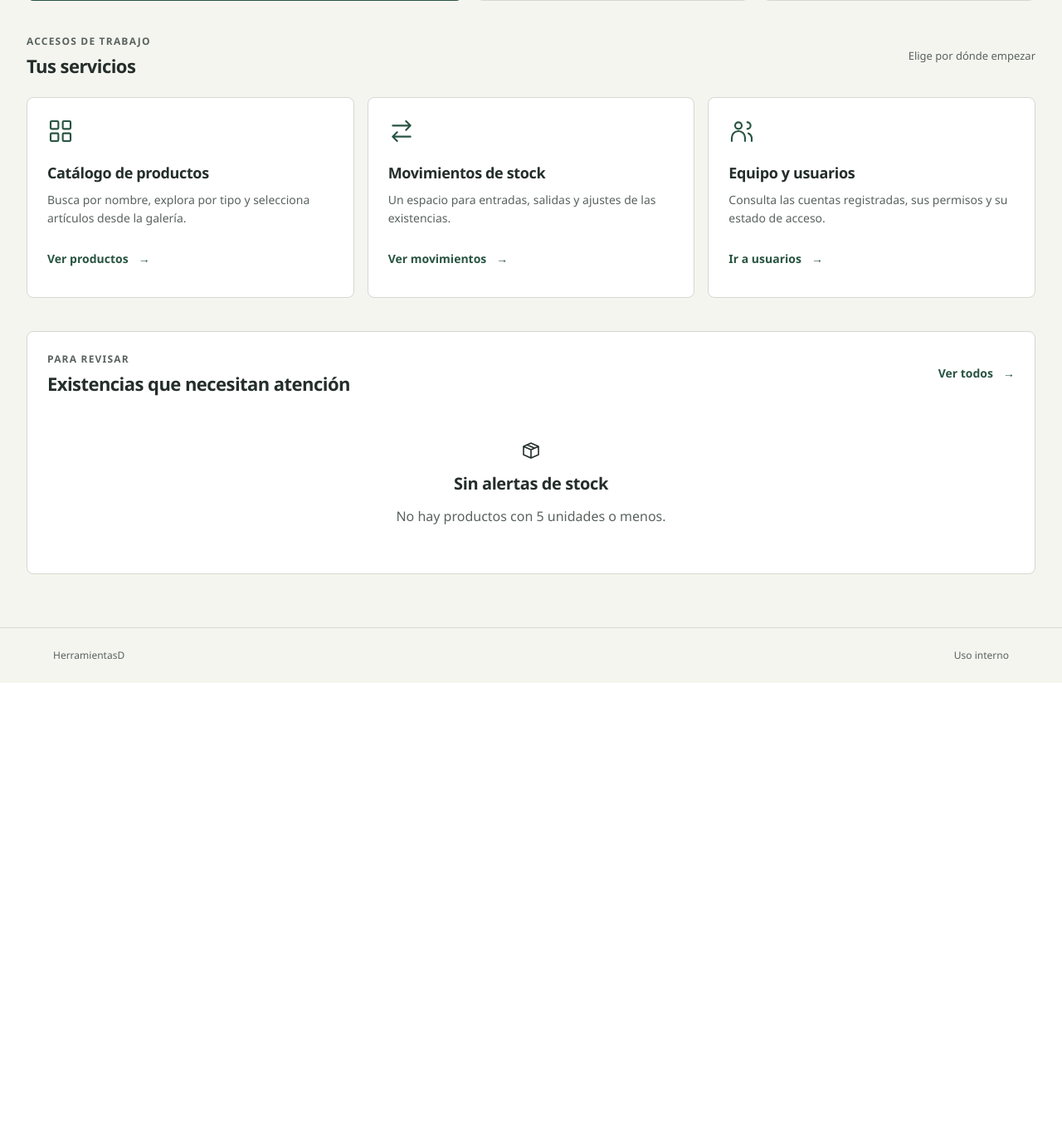
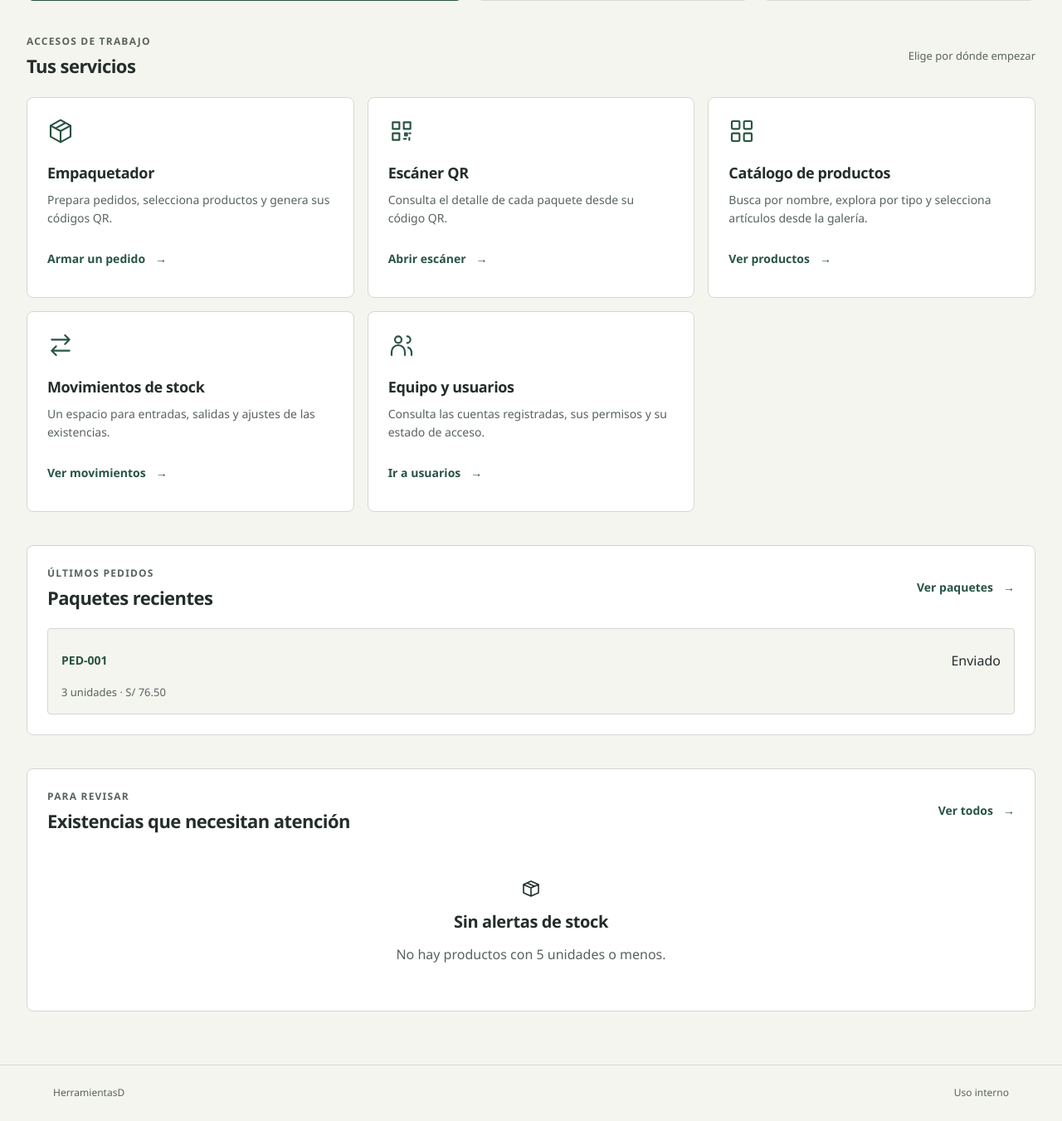
Before and after one commit to andres1015-hub/HerramientasD, a Spring Boot app: page / in a window 1280 px wide. Shown: the part 652-2003 px from the top of the page at 83% size. Before the commit the page ends 1475 px from the top, so only its background shows below. Run offline with Spring Boot 4, Linux system fonts and the light colour scheme; a user stored in the database is signed in; data comes from the database, SQL or seed files in the repository; style sheets or scripts are compiled from the project's sources; some of the project's set-up classes (security, data sources, template engines, error pages and the like) are left out, and stand-ins take their place; some libraries are stand-ins or nearby versions.

Commit message:
Integra empaquetador y paquetes recientes al inicio administrador

```diff
--- a/src/main/resources/templates/administrador.html
+++ b/src/main/resources/templates/administrador.html
@@ -3,7 +3,7 @@
 <body>
 <!-- Se inserta desde index dentro del bloque autorizado para ADMINISTRADOR. -->
 <main id="contenido" class="workspace" th:fragment="contenido"
-      th:with="productos=${@inventarioService.listarTodos()}, bajos=${@inventarioService.productosStockBajo(5)}, usuarios=${@usuarioService.listarTodos()}">
+      th:with="productos=${@inventarioService.listarTodos()}, bajos=${@inventarioService.productosStockBajo(5)}, usuarios=${@usuarioService.listarTodos()}, paquetes=${@paqueteService.listarRecientes()}">
     <header class="page-heading">
         <div><p class="eyebrow">Administración / Inicio</p><h1>La operación empieza aquí.</h1><p>Productos, existencias y equipo. Todo en un mismo lugar.</p></div>
         <a class="button button-primary" th:href="@{/(vista='inventario')}">Abrir inventario <span aria-hidden="true">↗</span></a>
@@ -30,10 +30,22 @@
     <section class="section-block" aria-labelledby="servicios-titulo">
         <div class="section-heading"><div><p class="eyebrow">Accesos de trabajo</p><h2 id="servicios-titulo">Tus servicios</h2></div><span class="section-caption">Elige por dónde empezar</span></div>
         <div class="service-grid">
+            <a class="service-card" th:href="@{/paquete}"><svg class="icon service-icon" aria-hidden="true"><use href="#icon-paquete"/></svg><h3>Empaquetador</h3><p>Prepara pedidos, selecciona productos y genera sus códigos QR.</p><span class="text-link">Armar un pedido <span aria-hidden="true">→</span></span></a>
+            <a class="service-card" th:href="@{/escaner}"><svg class="icon service-icon" aria-hidden="true"><use href="#icon-qr"/></svg><h3>Escáner QR</h3><p>Consulta el detalle de cada paquete desde su código QR.</p><span class="text-link">Abrir escáner <span aria-hidden="true">→</span></span></a>
             <a class="service-card" th:href="@{/(vista='inventario')}"><svg class="icon service-icon" aria-hidden="true"><use href="#icon-catalogo"/></svg><h3>Catálogo de productos</h3><p>Busca por nombre, explora por tipo y selecciona artículos desde la galería.</p><span class="text-link">Ver productos <span aria-hidden="true">→</span></span></a>
             <a class="service-card" th:href="@{/(vista='inventario')} + '#movimientos'"><svg class="icon service-icon" aria-hidden="true"><use href="#icon-movimientos"/></svg><h3>Movimientos de stock</h3><p>Un espacio para entradas, salidas y ajustes de las existencias.</p><span class="text-link">Ver movimientos <span aria-hidden="true">→</span></span></a>
             <a class="service-card" th:href="@{/usuarios}"><svg class="icon service-icon" aria-hidden="true"><use href="#icon-usuarios"/></svg><h3>Equipo y usuarios</h3><p>Consulta las cuentas registradas, sus permisos y su estado de acceso.</p><span class="text-link">Ir a usuarios <span aria-hidden="true">→</span></span></a>
         </div>
+    </section>
+    <section class="section-block panel" aria-labelledby="paquetes-titulo">
+        <div class="section-heading"><div><p class="eyebrow">Últimos pedidos</p><h2 id="paquetes-titulo">Paquetes recientes</h2></div><a class="text-link" th:href="@{/paquete}">Ver paquetes <span aria-hidden="true">→</span></a></div>
+        <div class="empty-state compact-empty" th:if="${#lists.isEmpty(paquetes)}"><svg class="icon empty-icon" aria-hidden="true"><use href="#icon-paquete"/></svg><h3>Tu primer pedido empieza aquí</h3><p>Los paquetes que generes aparecerán en este resumen.</p><a class="text-link" th:href="@{/paquete}">Preparar un paquete <span aria-hidden="true">→</span></a></div>
+        <ul class="package-list" th:unless="${#lists.isEmpty(paquetes)}">
+            <li class="package-card" th:each="paquete, fila : ${paquetes}" th:if="${fila.index &lt; 4}">
+                <div class="package-card-head"><a class="text-link" th:href="@{/paquete}" th:text="${paquete.getnPedido()}">PED-000</a><span class="status-badge" th:classappend="${paquete.estado == 'Recibido' ? 'status-success' : (paquete.estado == 'Cancelado' ? 'status-danger' : 'status-info')}" th:text="${paquete.estado}">Enviado</span></div>
+                <p><span th:text="${paquete.totalUnidades}">0</span> unidades · S/ <span th:text="${#numbers.formatDecimal(paquete.total, 1, 'COMMA', 2, 'POINT')}">0.00</span></p>
+            </li>
+        </ul>
     </section>
     <section class="section-block panel" aria-labelledby="reposicion-titulo">
         <div class="section-heading"><div><p class="eyebrow">Para revisar</p><h2 id="reposicion-titulo">Existencias que necesitan atención</h2></div><a class="text-link" th:href="@{/(vista='inventario', stock='bajo')}">Ver todos <span aria-hidden="true">→</span></a></div>
```
